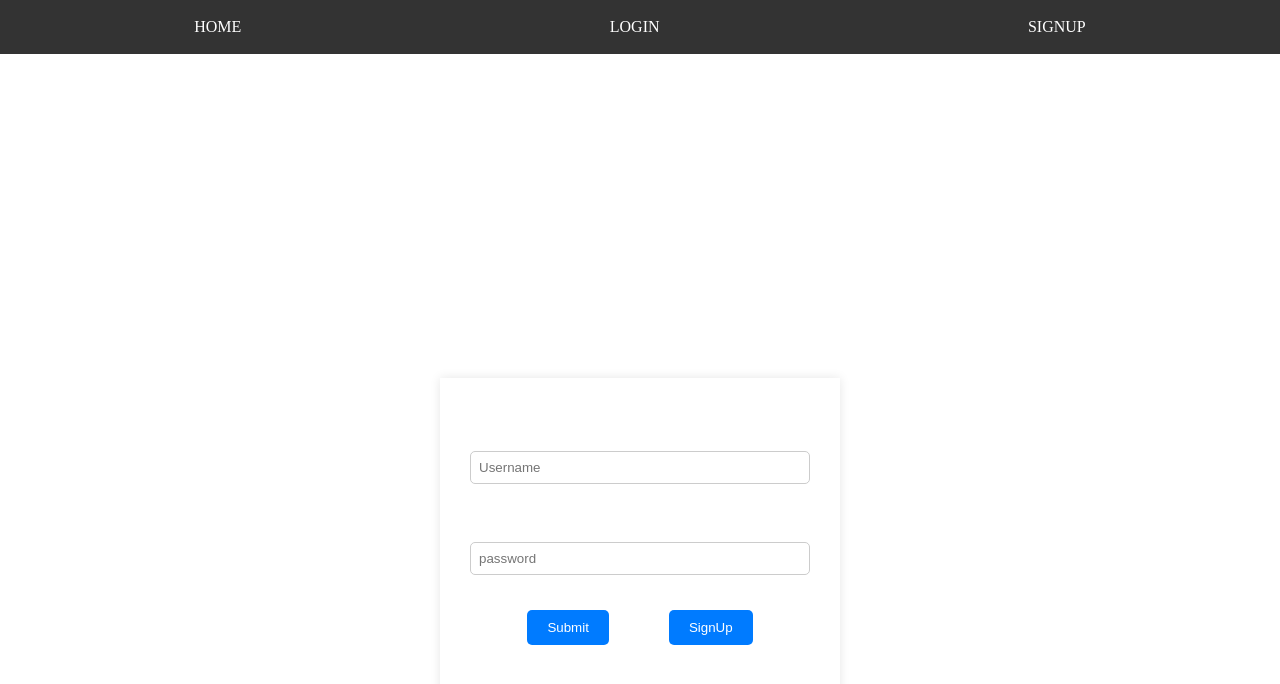
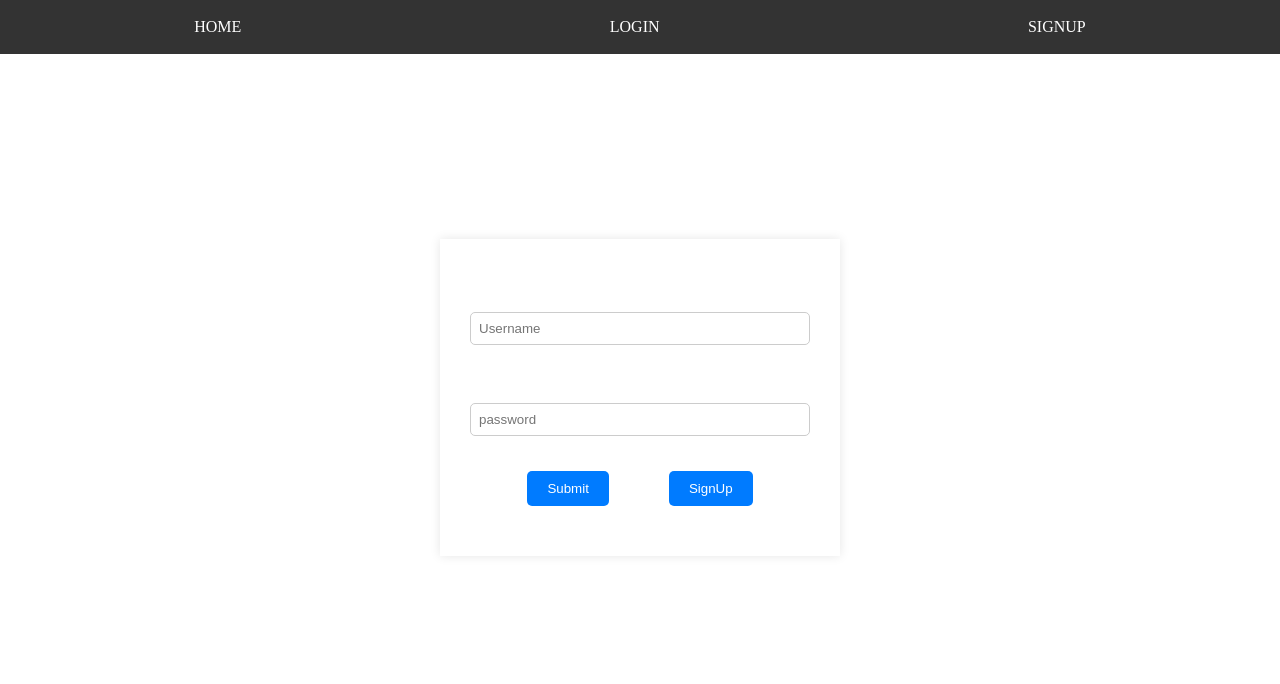
Before and after one commit to srinikethanreddy01/front_end, a React (Create React App) app: page / in a window 1280 px wide. Shown: the top 684 px of the page. Built offline with nearby package versions, Linux system fonts and the light colour scheme.

Commit message:
Update login.css

```diff
--- a/src/login.css
+++ b/src/login.css
@@ -12,13 +12,13 @@
 /*     background-image: url("https://c1.wallpaperflare.com/preview/11/461/86/blood-cells-red-medical.jpg"); */
     background-size: cover;
     background-position: center;
-    height: 100vh;
+/*     height: 100vh; */
     display: flex;
     flex-direction: column;
     align-items: center;
     justify-content: center;
     color: white;
-    overflow: hidden;
+/*     overflow: hidden; */
   }
 
   /* Form styling */
```
